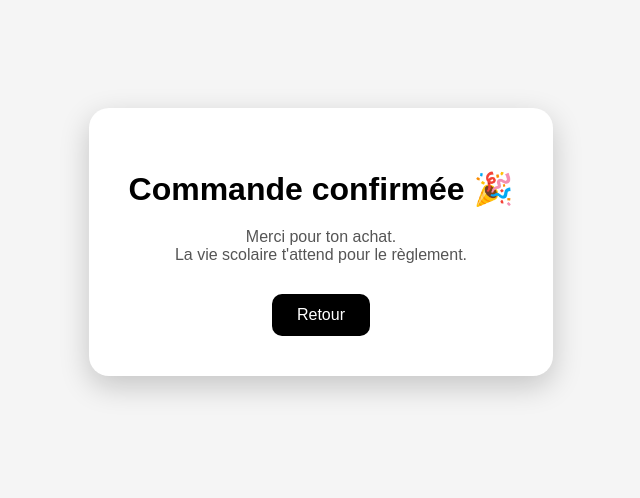
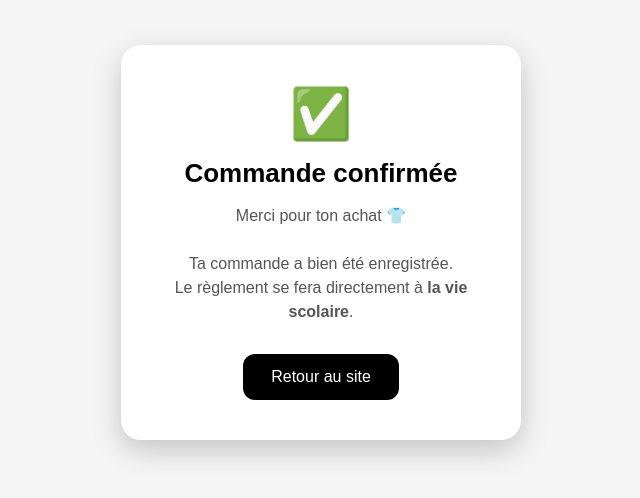
Before and after one commit to louenhaikel89-ai/commande-tee-shirt, a plain HTML site: page confirmation.html in a window 1280 px wide. Shown: the part 158-656 px from the top of the page, without its empty margins (319-959 px from the left). Drawn offline with Linux system fonts and the light colour scheme.

Commit message:
Update confirmation.html
mise a jour

```diff
--- a/confirmation.html
+++ b/confirmation.html
@@ -1,71 +1,116 @@
 <!DOCTYPE html>
 <html lang="fr">
 <head>
+
 <meta charset="UTF-8">
 <title>Commande confirmée</title>
 
 <meta name="viewport" content="width=device-width, initial-scale=1.0">
 
 <style>
+
+*{
+box-sizing:border-box;
+margin:0;
+padding:0;
+font-family:Arial, sans-serif;
+}
+
 body{
-  font-family: Arial, sans-serif;
-  background: #f5f5f5;
-  display: flex;
-  justify-content: center;
-  align-items: center;
-  height: 100vh;
-  margin: 0;
-  text-align: center;
+background:#f5f5f5;
+display:flex;
+justify-content:center;
+align-items:center;
+min-height:100vh;
+text-align:center;
 }
 
 .card{
-  background: white;
-  padding: 40px;
-  border-radius: 20px;
-  box-shadow: 0 10px 30px rgba(0,0,0,0.2);
-  max-width: 400px;
+background:white;
+padding:40px;
+border-radius:20px;
+box-shadow:0 10px 30px rgba(0,0,0,0.2);
+max-width:400px;
+width:90%;
+animation:fadeIn 0.6s ease;
+}
+
+.check{
+font-size:50px;
+margin-bottom:15px;
 }
 
 h1{
-  margin-bottom: 20px;
+margin-bottom:15px;
+font-size:26px;
 }
 
 p{
-  color: #555;
-  font-size: 16px;
-  margin-bottom: 30px;
+color:#555;
+font-size:16px;
+margin-bottom:30px;
+line-height:1.5;
 }
 
 button{
-  background: black;
-  color: white;
-  border: none;
-  padding: 12px 25px;
-  border-radius: 10px;
-  cursor: pointer;
-  font-size: 16px;
-  transition: 0.3s;
+background:black;
+color:white;
+border:none;
+padding:14px 28px;
+border-radius:12px;
+cursor:pointer;
+font-size:16px;
+transition:0.3s;
 }
 
 button:hover{
-  background: #333;
+background:#333;
+transform:scale(1.05);
 }
+
+@keyframes fadeIn{
+from{
+opacity:0;
+transform:translateY(20px);
+}
+to{
+opacity:1;
+transform:translateY(0);
+}
+}
+
+@media (max-width:480px){
+
+.card{
+padding:25px;
+}
+
+h1{
+font-size:22px;
+}
+
+}
+
 </style>
+
 </head>
 
 <body>
 
 <div class="card">
 
-<h1>Commande confirmée 🎉</h1>
+<div class="check">✅</div>
+
+<h1>Commande confirmée</h1>
 
 <p>
-Merci pour ton achat.<br>
-La vie scolaire t'attend pour le règlement.
+Merci pour ton achat 👕<br><br>
+Ta commande a bien été enregistrée.<br>
+Le règlement se fera directement à <strong>la vie scolaire</strong>.
 </p>
 
 <a href="index.html">
-<button>Retour</button>
+<button>Retour au site</button>
 </a>
 
 </div>
```
